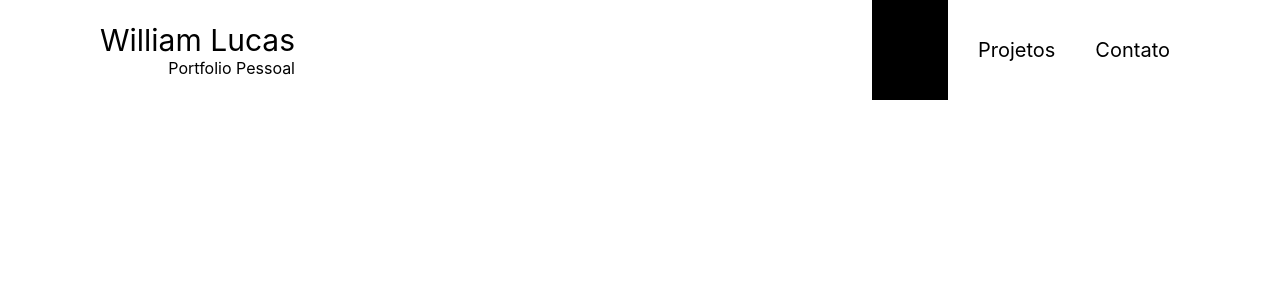
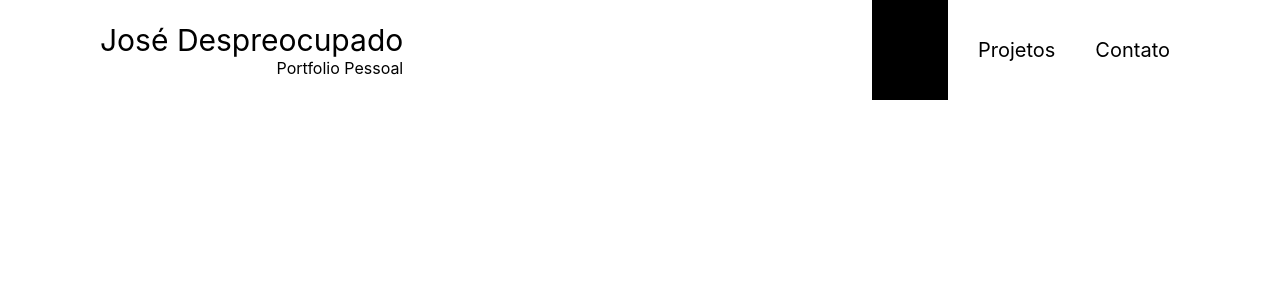
Before and after one commit to rhams1997/nextprojetow, a Next.js app in the folder nextprojetoh/: page / in a window 1280 px wide. Shown: the top 300 px of the page. Built offline with nearby package versions, Linux system fonts and the light colour scheme.

Commit message:
Update index.jsx

```diff
--- a/nextprojetoh/Components/Header/index.jsx
+++ b/nextprojetoh/Components/Header/index.jsx
@@ -19,7 +19,7 @@ export default function Header(){
       <Content>
         <ContentTitle>
           <Title>
-            William Lucas
+            José Despreocupado
           </Title>
           <SubTitle>
             Portfolio Pessoal
```
